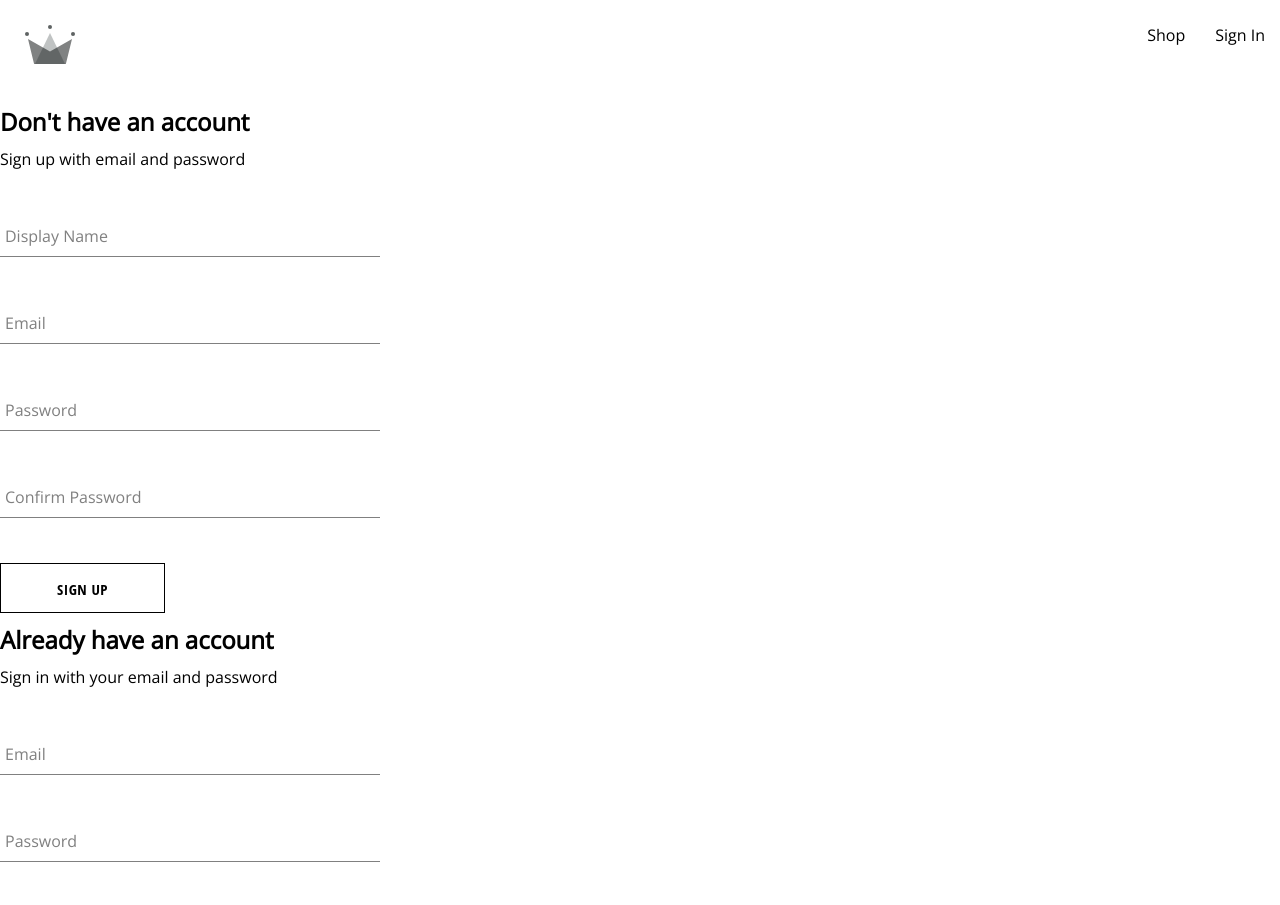
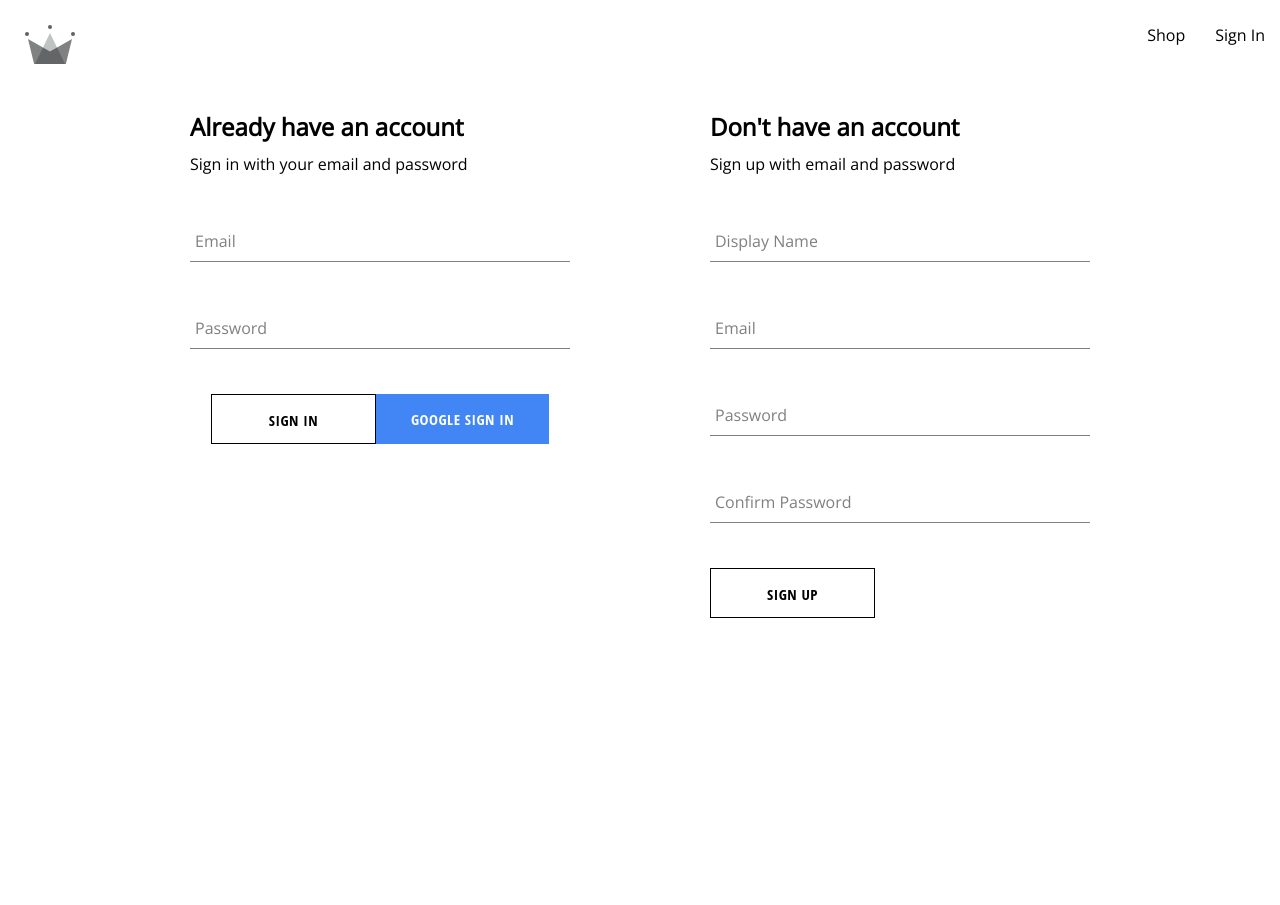
Before and after one commit to vapx/crwn-clothing, a React (Create React App) app: page /authentication in a window 1280 px wide. Shown: the top 905 px of the page. After the commit the page ends 800 px from the top, so only its background shows below. Built offline with nearby package versions, Linux system fonts and the light colour scheme; no server answers.

Commit message:
created authentication page component, fix the problem with google button

```diff
--- a/src/components/button/button.styles.scss
+++ b/src/components/button/button.styles.scss
@@ -6,7 +6,7 @@
   line-height: 50px;
   padding: 0 35px 0 35px;
   font-size: 15px;
-  background-color: black;
+  // background-color: black;
   color: white;
   text-transform: uppercase;
   font-family: 'Open Sans Condensed';
--- a/src/components/sign-in-form/signin-form.component.jsx
+++ b/src/components/sign-in-form/signin-form.component.jsx
@@ -2,6 +2,7 @@ import React, { useState } from 'react'
 import {
   createUserDocumentFromAuth,
   signInWithGooglePopup,
+  signInAuthUserWithEmailAndPassword,
 } from '../../utils/firebase/firebase.utils'
 import FormInput from '../form-input/form-input.component'
 import './signin-form.styles.scss'
@@ -30,9 +31,23 @@ const SigninForm = () => {
   const submitUser = async e => {
     e.preventDefault()
     try {
+      const response = await signInAuthUserWithEmailAndPassword(email, password)
+      console.log(response)
       resetForm()
     } catch (error) {
-      error.code === 'auth/email-already-in-use' && alert('Email Already Exist')
+      switch (error.code) {
+        case 'auth/wrong-password':
+          alert('Incorrect password for this email')
+          break
+        case 'auth/email-already-in-use':
+          alert('Email Already Exist')
+          break
+        case 'auth/user-not-found':
+          alert('no user associated with this email')
+          break
+        default:
+          console.log(error)
+      }
     }
   }
 
@@ -42,7 +57,7 @@ const SigninForm = () => {
   }
 
   return (
-    <div className="sign-up-container">
+    <div className="sign-in-container">
       <h2>Already have an account</h2>
       <span>Sign in with your email and password</span>
       <form onSubmit={submitUser}>
@@ -62,10 +77,14 @@ const SigninForm = () => {
           name="password"
           value={password}
         />
-        <Button type="submit">Sign In</Button>
-        <Button onClick={loginGoogleUser} buttonType="google" type="button">
-          Google sign in
-        </Button>
+        <div className="buttons-container">
+          <Button type="submit" buttonType="inverted">
+            Sign In
+          </Button>
+          <Button onClick={loginGoogleUser} buttonType="google" type="button">
+            Google sign in
+          </Button>
+        </div>
       </form>
     </div>
   )
--- a/src/components/sign-in-form/signin-form.styles.scss
+++ b/src/components/sign-in-form/signin-form.styles.scss
@@ -1,4 +1,4 @@
-.sign-up-container{
+.sign-in-container{
   display: flex;
   flex-direction: column;
   width: 380px;
@@ -6,4 +6,9 @@
   h2 {
     margin: 10px 0;
   }
+
+  .buttons-container {
+    display: flex;
+    justify-content: center;
+  }
 }
--- a/src/routes/Authentication/Authentication.component.jsx
+++ b/src/routes/Authentication/Authentication.component.jsx
@@ -1,33 +1,12 @@
-import React, { useEffect } from 'react'
-import { useNavigate } from 'react-router-dom'
-import {
-  signInWithGooglePopup,
-  createUserDocumentFromAuth,
-  checkUserLoggedIn,
-} from '../../utils/firebase/firebase.utils'
 import SignupForm from '../../components/sign-up-form/signup-form.component'
 import SigninForm from '../../components/sign-in-form/signin-form.component'
-
-
+import './Authentication.styles.scss'
 
 const Authentication = () => {
-  let navigate = useNavigate()
-
-
-  useEffect(() => {
-    checkUserLoggedIn()
-    // const existing = checkUserLoggedIn()
-    // if (existing) {
-    //   navigate('/')
-    // } else {
-    //   navigate('/sign-in')
-    // }
-  }, [])
-
   return (
-    <div>
+    <div className="authentication-container">
+      <SigninForm />
       <SignupForm />
-      <SigninForm />
     </div>
   )
 }
--- /dev/null
+++ b/src/routes/Authentication/Authentication.styles.scss
@@ -0,0 +1,6 @@
+.authentication-container {
+  display: flex;
+  width: 900px;
+  justify-content: space-between;
+  margin: 30px auto;
+}
--- a/src/utils/firebase/firebase.utils.js
+++ b/src/utils/firebase/firebase.utils.js
@@ -1,5 +1,5 @@
 import { initializeApp } from "firebase/app";
-import { getAuth, GoogleAuthProvider, signInWithPopup, createUserWithEmailAndPassword, onAuthStateChanged } from "firebase/auth"
+import { getAuth, GoogleAuthProvider, signInWithPopup, createUserWithEmailAndPassword, onAuthStateChanged, signInWithEmailAndPassword } from "firebase/auth"
 import { getFirestore, getDoc, doc, setDoc } from "firebase/firestore";
 
 
@@ -58,6 +58,12 @@ export const createEmailAndPassword = async (email, password) => {
   return await createUserWithEmailAndPassword(auth, email, password)
 }
 
+export const signInAuthUserWithEmailAndPassword = async (email, password) => {
+  if (!email || !password) return;
+  return await signInWithEmailAndPassword(auth, email, password)
+}
+
+
 export const checkUserLoggedIn = async () => {
   return await onAuthStateChanged(auth, (user) => {
     if (user) {
```
